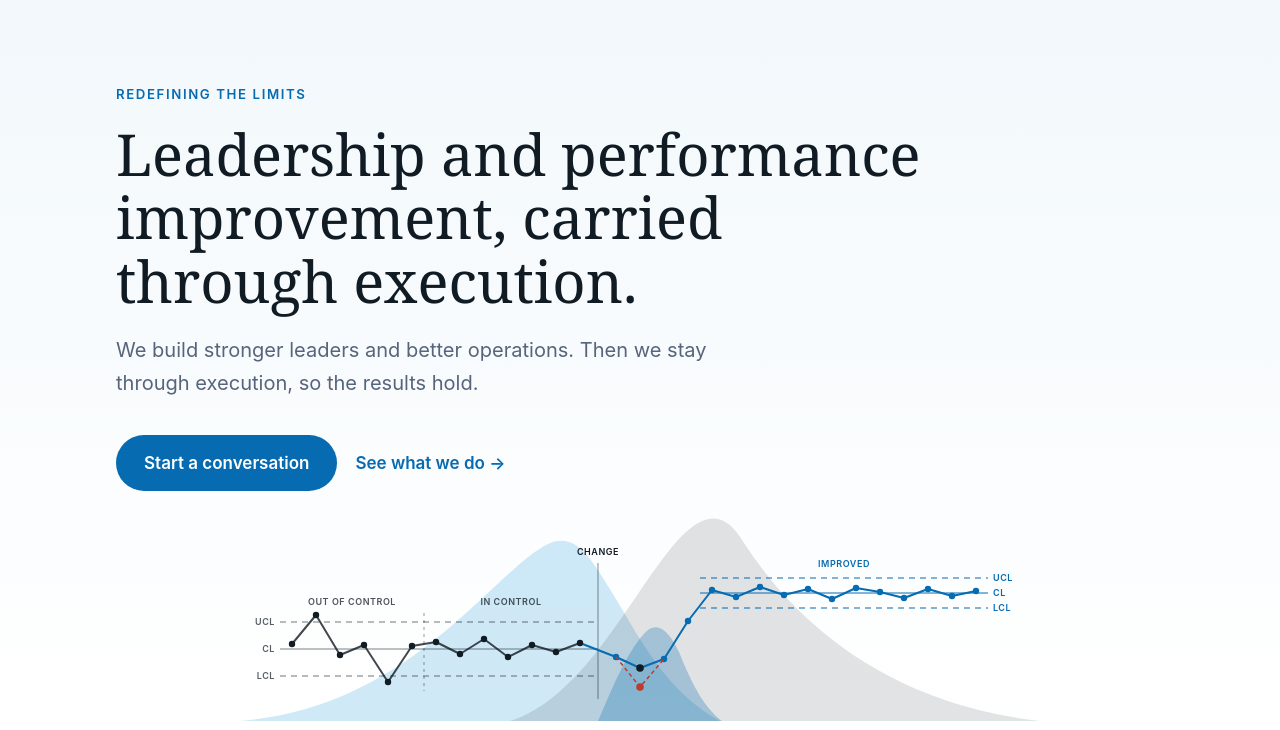
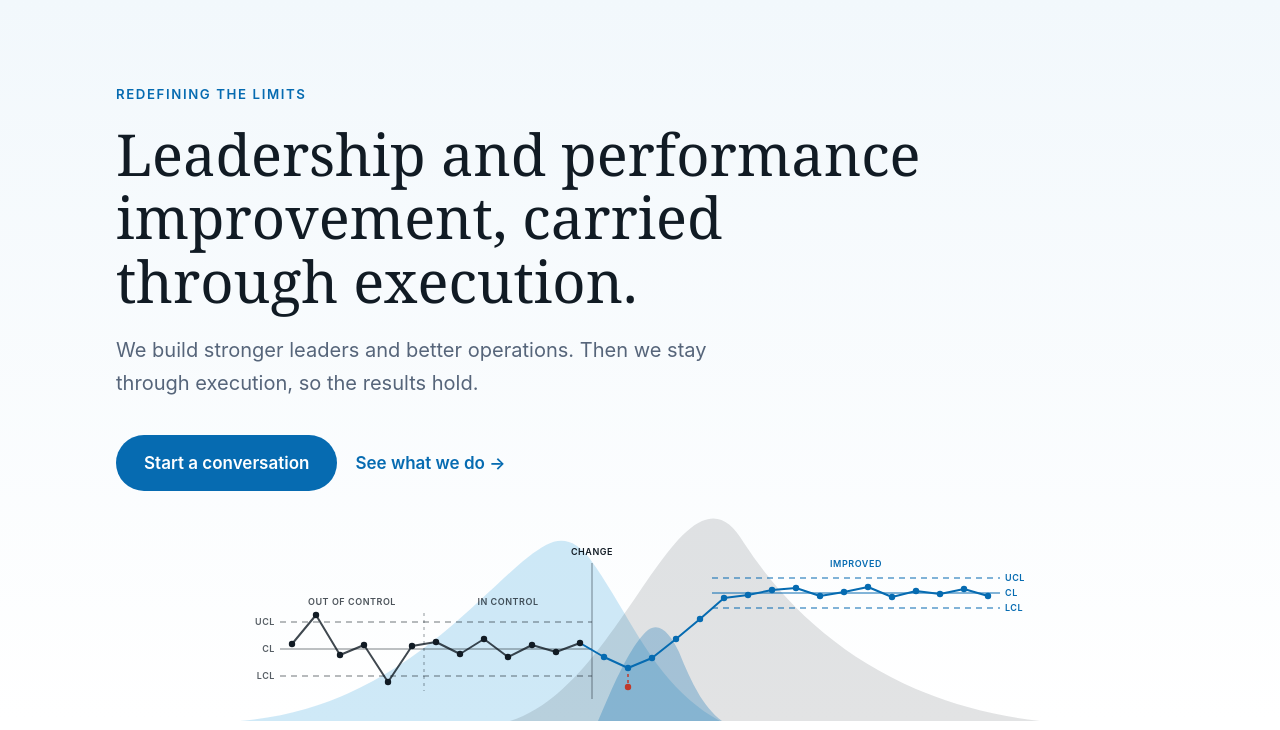
Before and after one commit to lhotse-management/website, a plain HTML site: page index.html in a window 1280 px wide. Shown: the part 70-800 px from the top of the page. Drawn offline with Linux system fonts and the light colour scheme.

Commit message:
Hero chart: even spacing, slower climb, aligned dip markers

```diff
--- a/index.html
+++ b/index.html
@@ -1,5 +1,5 @@
 <!doctype html>
-<!-- Lhotse Management Solutions: single-page site, version 18.
+<!-- Lhotse Management Solutions: single-page site, version 19.
      Everything (styles, images, copy) lives in this one file so it can be hosted anywhere as index.html. -->
 <html lang="en">
 <head>
@@ -126,42 +126,41 @@ section{scroll-margin-top:84px}          /* stops the sticky menu bar from cover
       <a href="#expertise" style="color:var(--deep);text-decoration:none;font-weight:600">See what we do &rarr;</a>
     </div>
   </div>
-  <!-- Background art: the two logo-style peaks, with a three-step control chart laid over them -->
-  <svg viewBox="330 0 800 220" role="img" aria-label="Control chart over two mountain peaks: out of control, then in control, then a change with a small dip that stays in control, shown beside the deeper out-of-control dip that happens without change management, before performance settles at a higher level within tighter limits" style="position:absolute;left:50%;transform:translateX(-50%);bottom:0;width:min(100%,800px);height:auto">
+  <!-- Background art: the two logo-style peaks, with a control chart laid over them -->
+  <svg viewBox="330 0 800 220" role="img" aria-label="Control chart over two mountain peaks: out of control, then in control, then a change with a small dip that stays in control, shown above the deeper out-of-control dip that happens without change management, then performance at a higher level within tighter limits" style="position:absolute;left:50%;transform:translateX(-50%);bottom:0;width:min(100%,800px);height:auto">
     <path d="M330,220 C500,206 580,74 636,44 C652,35 667,40 680,58 C722,116 744,184 810,220 Z" fill="#249cd8" opacity=".22"/>   <!-- blue peak -->
     <path d="M600,220 C690,192 742,42 792,20 C808,13 821,20 834,42 C894,134 990,204 1130,220 Z" fill="#111b24" opacity=".12"/>  <!-- dark peak -->
     <path d="M688,220 C704,182 722,142 738,129 C750,120 761,134 769,151 C781,181 793,206 812,220 Z" fill="#066bb1" opacity=".28"/> <!-- deep blue fold -->
-    <!-- Steps 1 and 2 share one center line and one pair of control limits -->
-    <path d="M370,148H688" stroke="#111b24" stroke-width="1" opacity=".55" fill="none"/>
-    <path d="M370,121H688 M370,175H688" stroke="#111b24" stroke-width="1.2" stroke-dasharray="6 5" opacity=".6" fill="none"/>
+    <!-- The first two stages share one center line and one pair of control limits -->
+    <path d="M370,148H682" stroke="#111b24" stroke-width="1" opacity=".55" fill="none"/>
+    <path d="M370,121H682 M370,175H682" stroke="#111b24" stroke-width="1.2" stroke-dasharray="6 5" opacity=".6" fill="none"/>
     <!-- Divider between out of control and in control -->
     <path d="M514,112V190" stroke="#111b24" stroke-width="1" stroke-dasharray="3 4" opacity=".45" fill="none"/>
-    <!-- Step 3: recalculated center line and tighter limits, starting once the change has settled -->
-    <path d="M790,92H1078" stroke="#066bb1" stroke-width="1" fill="none"/>
-    <path d="M790,77H1078 M790,107H1078" stroke="#066bb1" stroke-width="1.2" stroke-dasharray="6 5" fill="none"/>
-    <!-- The change point -->
-    <path d="M688,62V198" stroke="#111b24" stroke-width="1" opacity=".5" fill="none"/>
+    <!-- Improved stage: recalculated center line and tighter limits -->
+    <path d="M802,92H1090" stroke="#066bb1" stroke-width="1" fill="none"/>
+    <path d="M802,77H1090 M802,107H1090" stroke="#066bb1" stroke-width="1.2" stroke-dasharray="6 5" fill="none"/>
+    <!-- The change line -->
+    <path d="M682,62V198" stroke="#111b24" stroke-width="1" opacity=".5" fill="none"/>
+    <!-- Without change management: the same measurement falls out of control (red). One vertical line ties it to the actual point. -->
+    <path d="M718,167V186" stroke="#c0392b" stroke-width="1.5" stroke-dasharray="3 3" fill="none"/>
+    <circle cx="718" cy="186" r="3.2" fill="#c0392b"/>
     <!-- Results: before the change in dark, from the change onward in blue -->
     <polyline points="382,143 406,114 430,154 454,144 478,181 502,145 526,141 550,153 574,138 598,156 622,144 646,151 670,142" stroke="#111b24" stroke-width="2" stroke-linejoin="round" opacity=".8" fill="none"/>
-    <polyline points="670,142 706,156 730,167 754,158 778,120 802,89 826,96 850,86 874,94 898,88 922,98 946,87 970,91 994,97 1018,88 1042,95 1066,90" stroke="#066bb1" stroke-width="2" stroke-linejoin="round" fill="none"/>
+    <polyline points="670,142 694,156 718,167 742,157 766,138 790,118 814,97 838,94 862,89 886,87 910,95 934,91 958,86 982,96 1006,90 1030,93 1054,88 1078,95" stroke="#066bb1" stroke-width="2" stroke-linejoin="round" fill="none"/>
     <circle cx="382" cy="143" r="3.2" fill="#111b24"/><circle cx="406" cy="114" r="3.2" fill="#111b24"/><circle cx="430" cy="154" r="3.2" fill="#111b24"/><circle cx="454" cy="144" r="3.2" fill="#111b24"/><circle cx="478" cy="181" r="3.2" fill="#111b24"/><circle cx="502" cy="145" r="3.2" fill="#111b24"/><circle cx="526" cy="141" r="3.2" fill="#111b24"/><circle cx="550" cy="153" r="3.2" fill="#111b24"/><circle cx="574" cy="138" r="3.2" fill="#111b24"/><circle cx="598" cy="156" r="3.2" fill="#111b24"/><circle cx="622" cy="144" r="3.2" fill="#111b24"/><circle cx="646" cy="151" r="3.2" fill="#111b24"/><circle cx="670" cy="142" r="3.2" fill="#111b24"/>
-    <circle cx="706" cy="156" r="3.2" fill="#066bb1"/><circle cx="754" cy="158" r="3.2" fill="#066bb1"/><circle cx="778" cy="120" r="3.2" fill="#066bb1"/><circle cx="802" cy="89" r="3.2" fill="#066bb1"/><circle cx="826" cy="96" r="3.2" fill="#066bb1"/><circle cx="850" cy="86" r="3.2" fill="#066bb1"/><circle cx="874" cy="94" r="3.2" fill="#066bb1"/><circle cx="898" cy="88" r="3.2" fill="#066bb1"/><circle cx="922" cy="98" r="3.2" fill="#066bb1"/><circle cx="946" cy="87" r="3.2" fill="#066bb1"/><circle cx="970" cy="91" r="3.2" fill="#066bb1"/><circle cx="994" cy="97" r="3.2" fill="#066bb1"/><circle cx="1018" cy="88" r="3.2" fill="#066bb1"/><circle cx="1042" cy="95" r="3.2" fill="#066bb1"/><circle cx="1066" cy="90" r="3.2" fill="#066bb1"/>
-    <!-- Without change management: the dip falls out of control (red). With Lhotse: the dip stays in control (black). -->
-    <polyline points="706,156 730,186 754,158" stroke="#c0392b" stroke-width="1.5" stroke-dasharray="4 3" stroke-linejoin="round" fill="none"/>
-    <circle cx="730" cy="186" r="3.8" fill="#c0392b"/>
-    <circle cx="730" cy="167" r="3.8" fill="#111b24"/>
+    <circle cx="694" cy="156" r="3.2" fill="#066bb1"/><circle cx="718" cy="167" r="3.2" fill="#066bb1"/><circle cx="742" cy="157" r="3.2" fill="#066bb1"/><circle cx="766" cy="138" r="3.2" fill="#066bb1"/><circle cx="790" cy="118" r="3.2" fill="#066bb1"/><circle cx="814" cy="97" r="3.2" fill="#066bb1"/><circle cx="838" cy="94" r="3.2" fill="#066bb1"/><circle cx="862" cy="89" r="3.2" fill="#066bb1"/><circle cx="886" cy="87" r="3.2" fill="#066bb1"/><circle cx="910" cy="95" r="3.2" fill="#066bb1"/><circle cx="934" cy="91" r="3.2" fill="#066bb1"/><circle cx="958" cy="86" r="3.2" fill="#066bb1"/><circle cx="982" cy="96" r="3.2" fill="#066bb1"/><circle cx="1006" cy="90" r="3.2" fill="#066bb1"/><circle cx="1030" cy="93" r="3.2" fill="#066bb1"/><circle cx="1054" cy="88" r="3.2" fill="#066bb1"/><circle cx="1078" cy="95" r="3.2" fill="#066bb1"/>
     <!-- Small chart labels; hidden on phones, where they would be too small to read -->
     <g class="chartlabel" font-size="9" font-weight="600" letter-spacing=".06em">
       <text x="442" y="104" text-anchor="middle" fill="#111b24" opacity=".75">OUT OF CONTROL</text>
-      <text x="601" y="104" text-anchor="middle" fill="#111b24" opacity=".75">IN CONTROL</text>
-      <text x="688" y="54" text-anchor="middle" fill="#111b24">CHANGE</text>
-      <text x="934" y="66" text-anchor="middle" fill="#066bb1">IMPROVED</text>
+      <text x="598" y="104" text-anchor="middle" fill="#111b24" opacity=".75">IN CONTROL</text>
+      <text x="682" y="54" text-anchor="middle" fill="#111b24">CHANGE</text>
+      <text x="946" y="66" text-anchor="middle" fill="#066bb1">IMPROVED</text>
       <text x="365" y="124" text-anchor="end" fill="#111b24" opacity=".7">UCL</text>
       <text x="365" y="151" text-anchor="end" fill="#111b24" opacity=".7">CL</text>
       <text x="365" y="178" text-anchor="end" fill="#111b24" opacity=".7">LCL</text>
-      <text x="1083" y="80" fill="#066bb1">UCL</text>
-      <text x="1083" y="95" fill="#066bb1">CL</text>
-      <text x="1083" y="110" fill="#066bb1">LCL</text>
+      <text x="1095" y="80" fill="#066bb1">UCL</text>
+      <text x="1095" y="95" fill="#066bb1">CL</text>
+      <text x="1095" y="110" fill="#066bb1">LCL</text>
     </g>
   </svg>
 </header>
```
